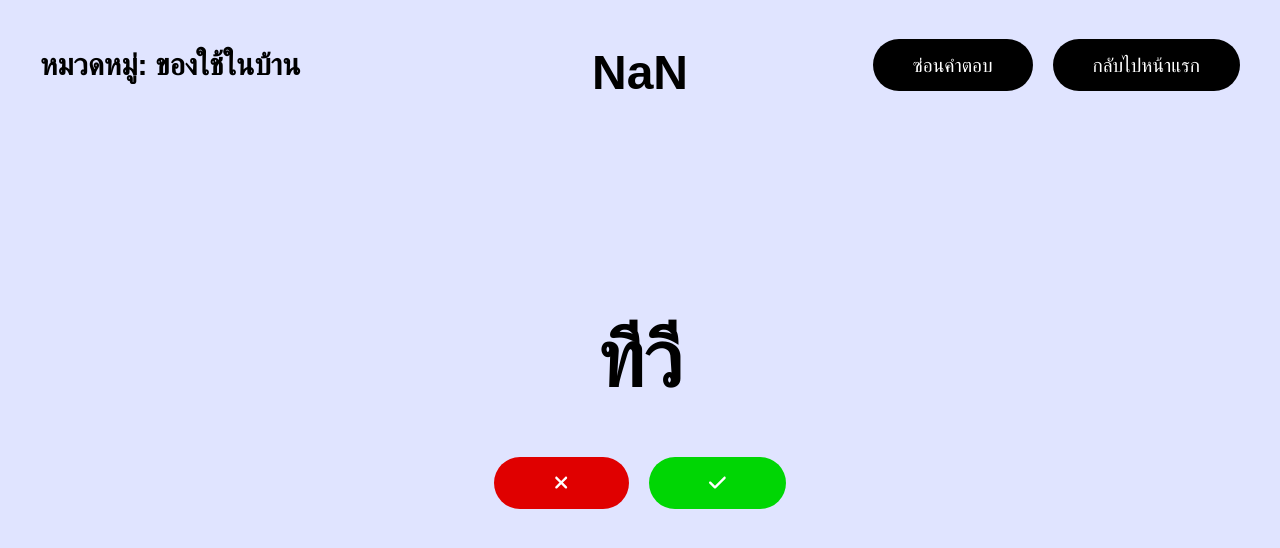
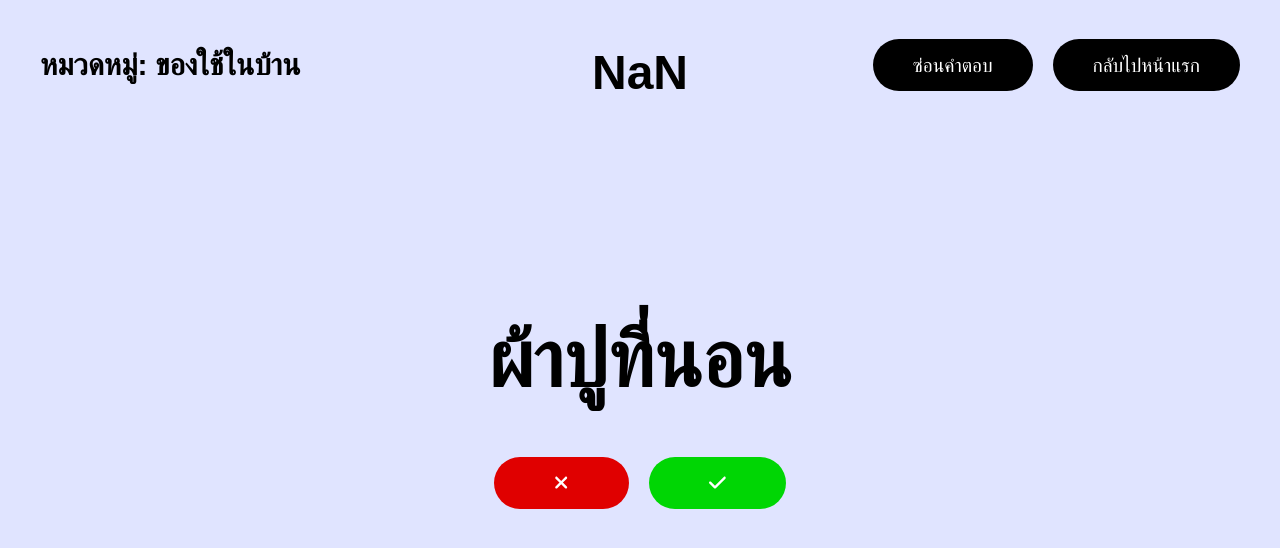
Before and after one commit to suttirakcha/lets-guess, a React (Create React App) app: page /th/household-items in a window 1280 px wide. Shown: the top 548 px of the page. Built offline with nearby package versions, Linux system fonts and the light colour scheme; a web font is replaced by a local one.

Commit message:
Commit Codes

```diff
--- a/src/App.scss
+++ b/src/App.scss
@@ -234,7 +234,7 @@ body{
 #select-list,#all-cates{
   display:none;
   overflow-y:scroll;
-  height:60vh;
+  height:62vh;
   margin:auto;
   width:99%;
   padding:0 0 10px 10px;
@@ -634,6 +634,7 @@ input:checked + .switch-toggle:before {
   color:#1D8500;
   right:30%;
   left:30%;
+  text-align:center;
   z-index:0;
   opacity:0;
   visibility:hidden;
--- a/src/th/categories/education.js
+++ b/src/th/categories/education.js
@@ -3,6 +3,6 @@ import "../../App.scss";
 import QuestionsTh from "../components/questions";
 
 export default function EducationTh(){
-  const words = ["คณะ","สถาปัตยกรรมศาสตร์","วิศวกรรมศาสตร์","บริหารธุรกิจ","วิทยาศาสตร์","ปริญญาโท","ปริญญาตรี","หลักสูตร","โรงเรียน","โรงเรียนมัธยม","มหาวิทยาลัย","โรงเรียนอนุบาล","โรงเรียนประถม","นักศึกษา","นักเรียน","วิชา","ทุนการศึกษา","แบบทดสอบ","ข้อสอบ","ภาคเรียน","ห้องเรียน","ครู","อาจารย์","นิเทศศาสตร์","คณิตศาสตร์","ฟิสิกส์","ชีววิทยา","เคมีวิทยา","พลศึกษา","เศรษฐศาสตร์","ภาษาศาสตร์","ศิลปศาสตร์","อักษรศาสตร์","มนุษยศาสตร์","จิตวิทยา","ระเบียบวิธี","วิทยาลัย","เทคโนโลยีสารสนเทศ","รัฐศาสตร์","นิติศาสตร์","ศิษย์เก่า","การบัญชี","การตลาด","การจัดการ","ห้องวิจัย","วิจัย","ค้นคว้าอิสระ","วิทยานิพนธ์","ปริญญาเอก","ใบประกาศนียบัตรวิชาชีพ","อนุปริญญา","เกรดเฉลี่ย","สถาบัน","แพทยศาสตร์","ศึกษา","เรียน","สอน","ภูมิศาสตร์","วิชาเลือก","สังคมวิทยา","สังคมศึกษา","สุขศึกษา","ดาราศาสตร์","ประวัติศาสตร์","วรรณคดี","วรรณกรรม","สาขาวิชา"];
+  const words = ["คณะ","สถาปัตยกรรมศาสตร์","วิศวกรรมศาสตร์","บริหารธุรกิจ","วิทยาศาสตร์","ปริญญาโท","ปริญญาตรี","หลักสูตร","โรงเรียน","โรงเรียนมัธยม","มหาวิทยาลัย","โรงเรียนอนุบาล","โรงเรียนประถม","นักศึกษา","นักเรียน","วิชา","ทุนการศึกษา","แบบทดสอบ","ข้อสอบ","ภาคเรียน","ห้องเรียน","ครู","อาจารย์","นิเทศศาสตร์","คณิตศาสตร์","ฟิสิกส์","ชีววิทยา","เคมีวิทยา","พลศึกษา","เศรษฐศาสตร์","ภาษาศาสตร์","ศิลปศาสตร์","อักษรศาสตร์","มนุษยศาสตร์","จิตวิทยา","ระเบียบวิธี","วิทยาลัย","เทคโนโลยีสารสนเทศ","รัฐศาสตร์","นิติศาสตร์","ศิษย์เก่า","การบัญชี","การตลาด","การจัดการ","ห้องวิจัย","วิจัย","ค้นคว้าอิสระ","วิทยานิพนธ์","ปริญญาเอก","ใบประกาศนียบัตรวิชาชีพ","อนุปริญญา","เกรดเฉลี่ย","สถาบัน","แพทยศาสตร์","ศึกษา","เรียน","สอน","ภูมิศาสตร์","วิชาเลือก","สังคมวิทยา","สังคมศึกษา","สุขศึกษา","ดาราศาสตร์","ประวัติศาสตร์","วรรณคดี","วรรณกรรม","สาขาวิชา","GAT เชื่อมโยง","TCAS","สอบ","9 วิชาสามัญ"];
   return (<QuestionsTh answers={words} category="การศึกษา" redirect="/th/education"/>)
 }
--- a/src/th/categories/household-items.js
+++ b/src/th/categories/household-items.js
@@ -3,6 +3,6 @@ import "../../App.scss";
 import QuestionsTh from "../components/questions";
 
 export default function HouseholdItemsTh(){
-  const words = ["ไม้กวาด","เก้าอี้","โต๊ะ","ไม้แขวนเสื้อ","ตู้เสื้อผ้า","คอมพิวเตอร์","แก้วน้ำ","กุญแจ","เตียง","โซฟา","ผ้าม่าน","หน้าต่าง","โทรศัพท์","หวี","ไม้ถูพื้น","หมอน","ผ้าเช็ดตัว","ผ้าเช็ดหน้า","ผ้าห่ม","ฟองน้ำ","บันได","แปรงสีฟัน","ยาสีฟัน","สบู่","แชมพู","ทีวี","คอมพิวเตอร์","ลิ้นชัก","ตู้เก็บของ","ประตู","พรม","พรมเช็ดเท้า","ผ้าปูที่นอน","กระจก","ตะเกียง","พัดลม","นาฬิกา","ผ้าขนหนู","อ่างล้างหน้า","อ่างอาบน้ำ","รูปภาพ","รีโมต","หนังสือ","สมุด","กระเป๋า","สายชาร์จ","หูฟัง","แบตเตอรี่","ทิชชู่","กระดาษ","มีดโกน","แอร์","ราวตากผ้า","ไม้หนีบผ้า","ที่หนีบผม","ไดร์เป่าผม","ครีมอาบน้ำ","โคมไฟ"];
+  const words = ["ไม้กวาด","เก้าอี้","โต๊ะ","ไม้แขวนเสื้อ","ตู้เสื้อผ้า","คอมพิวเตอร์","แก้วน้ำ","กุญแจ","เตียง","โซฟา","ผ้าม่าน","หน้าต่าง","โทรศัพท์","หวี","ไม้ถูพื้น","หมอน","ผ้าเช็ดตัว","ผ้าเช็ดหน้า","ผ้าห่ม","ฟองน้ำ","บันได","แปรงสีฟัน","ยาสีฟัน","สบู่","แชมพู","ทีวี","คอมพิวเตอร์","ลิ้นชัก","ตู้เก็บของ","ประตู","พรม","พรมเช็ดเท้า","ผ้าปูที่นอน","กระจก","ตะเกียง","พัดลม","นาฬิกา","ผ้าขนหนู","อ่างล้างหน้า","อ่างอาบน้ำ","รูปภาพ","รีโมต","หนังสือ","สมุด","กระเป๋า","สายชาร์จ","หูฟัง","แบตเตอรี่","ทิชชู่","กระดาษ","มีดโกน","แอร์","ราวตากผ้า","ไม้หนีบผ้า","ที่หนีบผม","ไดร์เป่าผม","ครีมอาบน้ำ","โคมไฟ","ขวด","ชั้นวางของ","ปฏิทิน","ผงซักฟอก","น้ำยาล้างห้องน้ำ","น้ำยาล้างจาน","เครื่องชั่งน้ำหนัก","เครื่องซักผ้า","เตารีด","แฟ้ม","ดินสอ","ปากกา","ไฟฉาย","ไม้บรรทัด","ยางลบ"];
   return (<QuestionsTh answers={words} category="ของใช้ในบ้าน" redirect="/th/household-items"/>)
 }
--- a/src/th/categories/kitchenware.js
+++ b/src/th/categories/kitchenware.js
@@ -3,6 +3,6 @@ import "../../App.scss";
 import QuestionsTh from "../components/questions";
 
 export default function KitchenwareTh(){
-  const words = ["ถ้วย","แก้วน้ำ","หม้อ","กระทะ","กระบวย","ช้อน","ส้อม","มีด","ปังตอ","กระทะใบบัว","ตะแกรง","ครก","สาก","ทัพพี","ตะหลิว","ชาม","จาน","ถาด","เขียง","หม้อหุงข้าว","ไมโครเวฟ","เครื่องปั่น","หม้อทอดไร้น้ำมัน","ตู้เย็น","เตาอบ","หม้อนึ่ง","พิมพ์อบขนม","ตู้กับข้าว","เครื่องปั่นอาหาร","กระชอน","ที่เปิดขวด","ตะกร้อมือ","ที่คีบ","ตะแกรง","ตะกร้อลวก","กระติกน้ำร้อน","คูลเลอร์","เครื่องชั่งน้ำหนัก","ที่ปอกเปลือก","ถุงมือ","หินลับมีด","ผ้ากันเปื้อน","เตา","เตาแก๊ส"];
+  const words = ["ถ้วย","แก้วน้ำ","หม้อ","กระทะ","กระบวย","ช้อน","ส้อม","มีด","ปังตอ","กระทะใบบัว","ตะแกรง","ครก","สาก","ทัพพี","ตะหลิว","ชาม","จาน","ถาด","เขียง","หม้อหุงข้าว","ไมโครเวฟ","เครื่องปั่น","หม้อทอดไร้น้ำมัน","ตู้เย็น","เตาอบ","หม้อนึ่ง","พิมพ์อบขนม","ตู้กับข้าว","เครื่องปั่นอาหาร","กระชอน","ที่เปิดขวด","ตะกร้อมือ","ที่คีบ","ตะแกรง","ตะกร้อลวก","กระติกน้ำร้อน","คูลเลอร์","เครื่องชั่งน้ำหนัก","ที่ปอกเปลือก","ถุงมือ","หินลับมีด","ผ้ากันเปื้อน","เตา","เตาแก๊ส","เครื่องปิ้งขนมปัง","เครื่องทำวาฟเฟิล"];
   return (<QuestionsTh answers={words} category="เครื่องครัว" redirect="/th/kitchenware"/>)
 }
--- a/src/th/categories/travel-to-foreign-countries.js
+++ b/src/th/categories/travel-to-foreign-countries.js
@@ -3,6 +3,6 @@ import "../../App.scss";
 import QuestionsTh from "../components/questions";
 
 export default function TravelToForeignCountries(){
-  const words = ["ขึ้นเครื่อง","จองตั๋วเครื่องบิน","ซื้อตั๋วเครื่องบิน","ไปสนามบิน","เที่ยวบิน","จองโรงแรม","จองที่พัก","ค้างคืน","ของฝาก","ถ่ายรูป","แลนด์มาร์ค","ชมวิว","ปีนเขา","เล่นสกี","เล่นสเกต","ภาษาอังกฤษ","นักท่องเที่ยว","เครื่องบิน","หนังสือเดินทาง","วีซ่า","กงสุล","สถานทูต","กระเป๋าเดินทาง","เช่ารถ","โหลดกระเป๋า","เรียนต่อ","ไปเที่ยว","กางเต็นท์","ทัวร์","ไกด์","เรียนภาษา","อาบแดด","ชายหาด","แพ็กของ","ล่าม","ด่านตรวจคนเข้าเมือง (ตม.)","เที่ยวบิน","แผนที่"];
+  const words = ["ขึ้นเครื่อง","จองตั๋วเครื่องบิน","ซื้อตั๋วเครื่องบิน","ไปสนามบิน","เที่ยวบิน","จองโรงแรม","จองที่พัก","ค้างคืน","ของฝาก","ถ่ายรูป","แลนด์มาร์ค","ชมวิว","ปีนเขา","เล่นสกี","เล่นสเกต","ภาษาอังกฤษ","นักท่องเที่ยว","เครื่องบิน","หนังสือเดินทาง","วีซ่า","กงสุล","สถานทูต","กระเป๋าเดินทาง","เช่ารถ","โหลดกระเป๋า","เรียนต่อ","ไปเที่ยว","กางเต็นท์","ทัวร์","ไกด์","เรียนภาษา","อาบแดด","ชายหาด","แพ็กของ","ล่าม","ด่านตรวจคนเข้าเมือง (ตม.)","เที่ยวบิน","แผนที่","แปลภาษา"];
   return (<QuestionsTh answers={words} category="ไปต่างประเทศ" redirect="/th/travel-to-foreign-countries"/>)
 }
```
